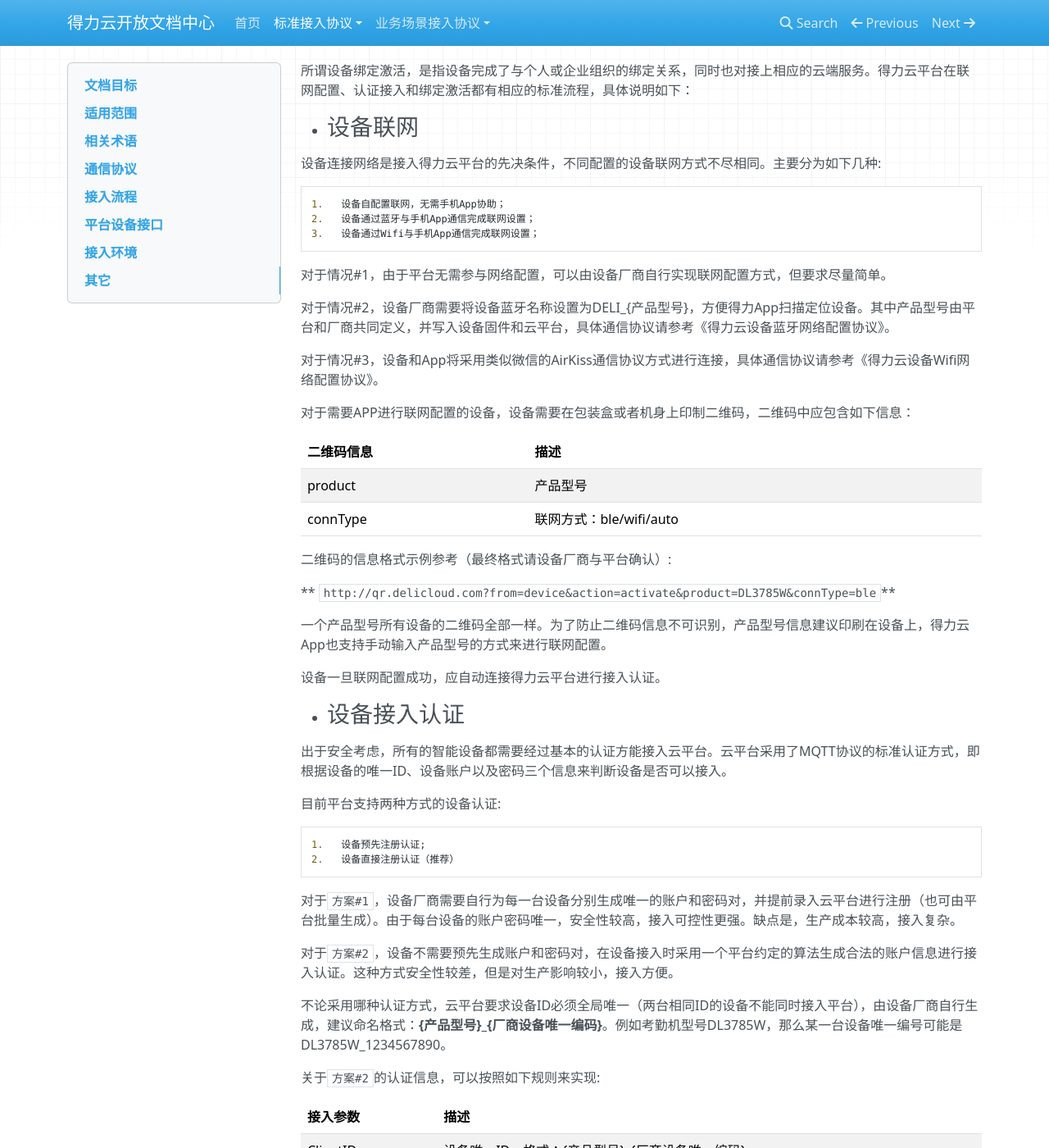
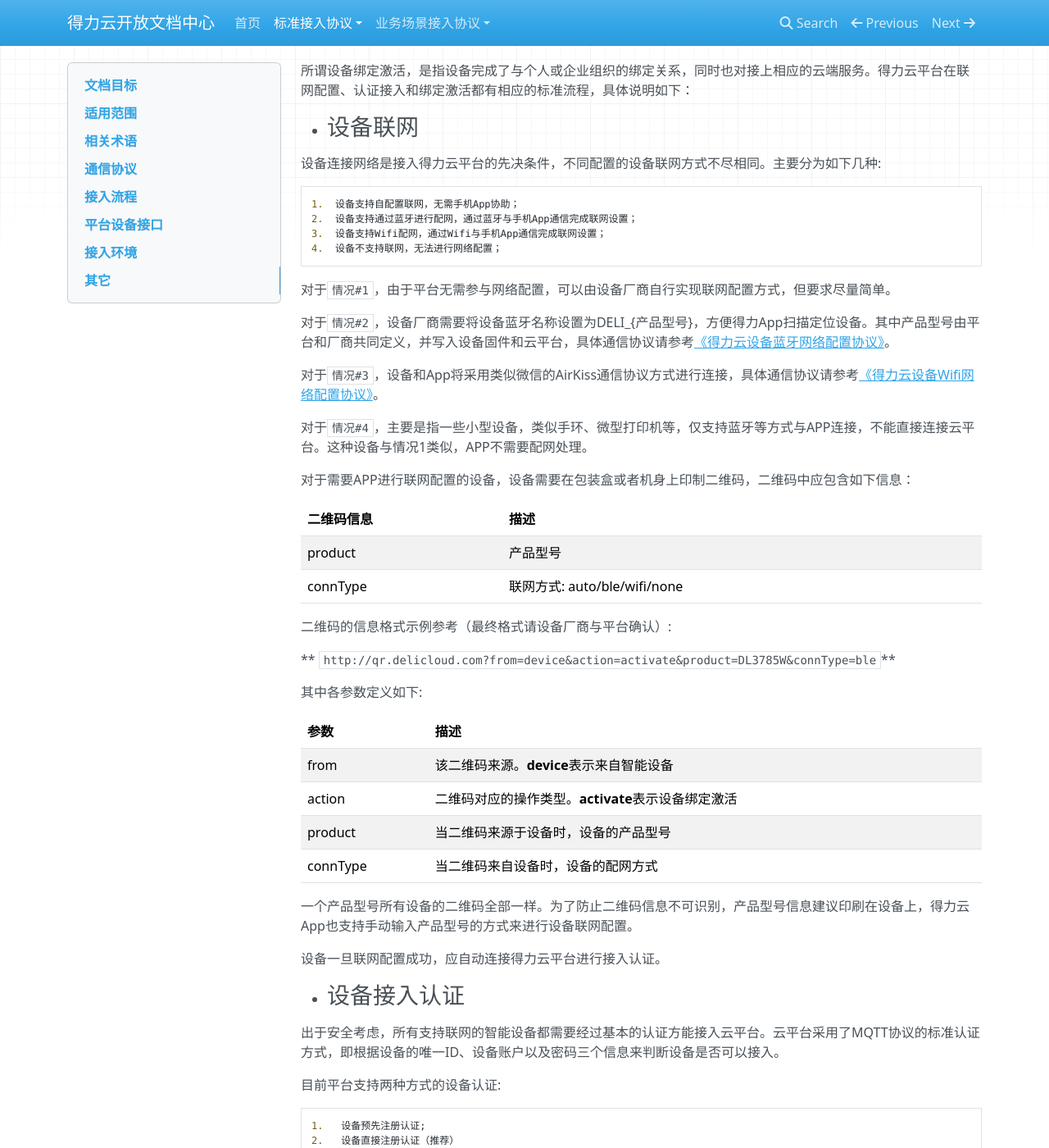
Before and after one commit to nbdeliyun/delicloud-docs, an MkDocs documentation site: the page built from docs/general/device/index.md, in a window 1280 px wide and 1400 px high, scrolled down 1556 px. Shown: the whole window at 82% size. Built offline with MkDocs 1.6.1, drawn with Linux system fonts in a browser that asks for light colours; nearby versions of some CDN libraries; old or Windows-style settings are respelled for this version of MkDocs; some of the changed text lies outside the part shown.

Commit message:
update device doc

````diff
--- a/docs/general/device/index.md
+++ b/docs/general/device/index.md
@@ -40,35 +40,47 @@ MQTT客户端连接库可参考[链接](https://github.com/mqtt/mqtt.github.io/w
 
 设备连接网络是接入得力云平台的先决条件，不同配置的设备联网方式不尽相同。主要分为如下几种:
 
-    1.   设备自配置联网，无需手机App协助；
-    2.   设备通过蓝牙与手机App通信完成联网设置；
-    3.   设备通过Wifi与手机App通信完成联网设置；
+    1.  设备支持自配置联网，无需手机App协助；
+    2.  设备支持通过蓝牙进行配网，通过蓝牙与手机App通信完成联网设置；
+    3.  设备支持Wifi配网，通过Wifi与手机App通信完成联网设置；
+    4.  设备不支持联网，无法进行网络配置；
 
-对于情况#1，由于平台无需参与网络配置，可以由设备厂商自行实现联网配置方式，但要求尽量简单。
+对于`情况#1`，由于平台无需参与网络配置，可以由设备厂商自行实现联网配置方式，但要求尽量简单。
 
-对于情况#2，设备厂商需要将设备蓝牙名称设置为DELI_{产品型号}，方便得力App扫描定位设备。其中产品型号由平台和厂商共同定义，并写入设备固件和云平台，具体通信协议请参考《得力云设备蓝牙网络配置协议》。
+对于`情况#2`，设备厂商需要将设备蓝牙名称设置为DELI_{产品型号}，方便得力App扫描定位设备。其中产品型号由平台和厂商共同定义，并写入设备固件和云平台，具体通信协议请参考[《得力云设备蓝牙网络配置协议》](../../general/network/ble/index.md)。
 
-对于情况#3，设备和App将采用类似微信的AirKiss通信协议方式进行连接，具体通信协议请参考《得力云设备Wifi网络配置协议》。
+对于`情况#3`，设备和App将采用类似微信的AirKiss通信协议方式进行连接，具体通信协议请参考[《得力云设备Wifi网络配置协议》](../../general/network/wifi/index.md)。
+
+对于`情况#4`，主要是指一些小型设备，类似手环、微型打印机等，仅支持蓝牙等方式与APP连接，不能直接连接云平台。这种设备与情况1类似，APP不需要配网处理。
 
 对于需要APP进行联网配置的设备，设备需要在包装盒或者机身上印制二维码，二维码中应包含如下信息：
 
 |二维码信息|描述|
 |---|---|
 |product|产品型号|
-|connType|联网方式：ble/wifi/auto|
+|connType|联网方式: auto/ble/wifi/none|
 
 二维码的信息格式示例参考（最终格式请设备厂商与平台确认）:
 
 ** `http://qr.delicloud.com?from=device&action=activate&product=DL3785W&connType=ble `**
 
-一个产品型号所有设备的二维码全部一样。为了防止二维码信息不可识别，产品型号信息建议印刷在设备上，得力云App也支持手动输入产品型号的方式来进行联网配置。
+其中各参数定义如下:
+
+|参数|描述|
+|----|----|
+|from|该二维码来源。**device**表示来自智能设备|
+|action|二维码对应的操作类型。**activate**表示设备绑定激活|
+|product|当二维码来源于设备时，设备的产品型号|
+|connType|当二维码来自设备时，设备的配网方式|
+
+一个产品型号所有设备的二维码全部一样。为了防止二维码信息不可识别，产品型号信息建议印刷在设备上，得力云App也支持手动输入产品型号的方式来进行设备联网配置。
 
 设备一旦联网配置成功，应自动连接得力云平台进行接入认证。
 
 
 - ### 设备接入认证
 
-出于安全考虑，所有的智能设备都需要经过基本的认证方能接入云平台。云平台采用了MQTT协议的标准认证方式，即根据设备的唯一ID、设备账户以及密码三个信息来判断设备是否可以接入。
+出于安全考虑，所有支持联网的智能设备都需要经过基本的认证方能接入云平台。云平台采用了MQTT协议的标准认证方式，即根据设备的唯一ID、设备账户以及密码三个信息来判断设备是否可以接入。
 
 目前平台支持两种方式的设备认证:
 
@@ -79,7 +91,7 @@ MQTT客户端连接库可参考[链接](https://github.com/mqtt/mqtt.github.io/w
 
 对于`方案#2`，设备不需要预先生成账户和密码对，在设备接入时采用一个平台约定的算法生成合法的账户信息进行接入认证。这种方式安全性较差，但是对生产影响较小，接入方便。
 
-不论采用哪种认证方式，云平台要求设备ID必须全局唯一（两台相同ID的设备不能同时接入平台），由设备厂商自行生成，建议命名格式：**{产品型号}_{厂商设备唯一编码}**。例如考勤机型号DL3785W，那么某一台设备唯一编号可能是DL3785W_1234567890。
+不论采用哪种认证方式，云平台要求设备ID必须全局唯一（两台相同ID的设备不能同时接入平台），由设备厂商自行生成，建议命名格式：** {产品型号}_{厂商设备唯一SN编码} **。例如考勤机型号DL3785W，那么某一台设备唯一编号则建议是DL3785W_1234567890。
 
 关于`方案#2`的认证信息，可以按照如下规则来实现:
 
@@ -91,12 +103,12 @@ MQTT客户端连接库可参考[链接](https://github.com/mqtt/mqtt.github.io/w
 
 其中产品密钥是由云平台注册产品型号时生成，并提供给设备厂商。每个不同的产品型号，生成的产品密钥不同，是一一对应的关系。
 
-接入认证通过后，应同时进行时间同步和设备信息注册操作，后续第三章会讲到具体操作指令。
+** 对于本身不支持连接互联网的设备，由APP与设备之间根据相应的连接协议进行接入认证，具体协议待定。**
 
 
 - ### 设备绑定激活
 
-通常来讲，所有接入得力云的智能设备都应完成设备绑定激活，才能投入使用。绑定激活操作由得力App操作完成，设备端不需要直接参与，但设备应通过某种方式告知用户APP设备的ID。
+通常来讲，所有接入得力云的智能设备都应完成设备绑定激活，才能投入使用。绑定激活操作由得力App操作完成，设备端不需要直接参与，但设备应通过某种方式告知用户APP设备的ClientID。
 
 **(1)对于自配置联网的设备，可通过以下两种方式告知APP设备ID信息:**
 
@@ -112,13 +124,13 @@ MQTT客户端连接库可参考[链接](https://github.com/mqtt/mqtt.github.io/w
 |二维码信息|描述|
 |----|----|
 |product|产品型号|
-|conntype|auto|
+|conntype|配网方式，auto表示自配置|
 |device|设备ID|
-|status|设备状态，包括未联网（-1）、接入平台成功（0）、接入失败（1）、已绑定（2）|
+|status|设备状态。包括未联网（-1）、接入平台成功（0）、接入失败（1）、已绑定（2）|
 |error|更多错误描述信息，设备自定义|
 |group|绑定组织ID，可选|
 
-设备接入平台如果成功，设备可以主动通过接口查询设备绑定状态，如果已绑定，可以将group信息填充到二维码中，设备本地不建议存储任何绑定信息，以免造成数据不一致。
+设备接入平台如果成功，设备可以选择主动通过接口查询[指令102](#102)查询设备绑定状态，如果已绑定，可以将group信息填充到二维码中。设备本地不建议存储任何绑定信息，以免造成数据不一致。
 
 生成二维码示例(一台已绑定组织ID为1000的设备):
 
@@ -126,24 +138,22 @@ MQTT客户端连接库可参考[链接](https://github.com/mqtt/mqtt.github.io/w
 
 **(2)对于通过与App进行蓝牙或者Wifi通信的设备: **
 
-由于其二维码只存储静态信息，设备ID以及状态信息可通过相应的通信协议交互完成。具体数据交互协议包括在《得力云设备蓝牙网络配置协议》和《得力云设备Wifi网络配置协议》。
-
+由于其二维码只存储静态信息，设备ID以及状态信息可通过相应的网络通信协议交互完成。
 
 - ### 设备主题订阅
 
-设备在绑定成功后，需要订阅设备产品相关的主题消息（Topic），以便平台向设备发送消息。设备在接入平台后，平台会自动会为该设备订阅一个唯一的主题，用于点对点的设备通信。除此之外，设备还可以订阅以下几个全局主题:
+设备在绑定成功后，需要订阅设备产品相关的主题消息（Topic），以便平台向设备发送消息。设备在接入平台后，平台会自动会为该设备订阅一个唯一的主题，用于点对点的设备通信（设备无需主动订阅）。除此之外，设备还可以订阅以下几个全局主题:
 
 |主题|描述|
 |----|----|
-|{产品类型}|一种业务类型产品的全局消息，例如所有考勤机，定义一个产品类型KQ。|
-|{产品类型}/{产品型号}|一种业务类型产品下某个具体产品型号的全局消息，例如考勤机的某个产品型号DL3785W|
+|{产品类型}|一种业务类型产品的全局消息，例如所有考勤机，定义一个产品类型主题**KQ**。|
+|{产品类型}/{产品型号}|一种业务类型产品下某个具体产品型号的全局消息，例如考勤机的某个产品型号DL3785W可订阅主题**KQ/DL3785W**|
 
+除以上主题外，设备无需订阅其他主题，平台设备网关也会拒绝设备订阅。
 
-除以上主题外，其他主题平台设备网关将拒绝设备订阅。
+产品类型与产品型号都是由云平台生成并提供给设备生产商，生产商直接固化该信息到设备程序或配置中即可。
 
-产品类型与产品型号类似，都是由云平台生成并提供给设备生产商，生产商直接固化该信息到设备程序或配置中即可。
-
-设备订阅了以上两个主题，则平台可以针对某种产品类型或者产品类型下的某个具体产品型号发送全局广播消息，以应对某些特殊场景的需求，例如升级。
+设备订阅了以上两个主题，则平台可以针对某种产品类型或者产品类型下的某个具体产品型号发送全局广播消息，以应对某些特殊场景的需求，例如升级通知。
 
 设备订阅成功后，即可根据MQTT协议接口规则接收异步消息响应，具体消息响应格式将再第三章说明。
 
@@ -152,19 +162,17 @@ MQTT客户端连接库可参考[链接](https://github.com/mqtt/mqtt.github.io/w
 
 设备在接入平台之后，可以根据实际业务流程向平台网关发布消息，设备发布主题统一定为**`device`**, 平台会根据接收消息的具体操作指令进行处理或者转发。
 
-
 ## 平台设备接口
 
-除了设备业务相关的数据通信接口之外，设备还有一些通用的与业务不相关的平台接口需求，例如设备接入、设备信息查询、设备开关、解绑、应用消息推送等等。平台为此定义了一系列的接口，特说明如下。
-
+设备可通过平台提供的一系列接口指令与平台以及云端应用服务进行通信完成设备的相关业务操作，包括设备通用消息指令、平台通用消息指令以及设备应用交互指令三个部分。
 
 - ### 消息格式
 
-为了便于开发和管理，平台为所有开放接口约定了统一的数据交换格式。首先，按照MQTT通信协议的设计，所有的消息都应有消息主题（Topic name），这里我们约定所有得力云平台设备接口的主题都是device。附MQTT数据包格式如下：
+为了便于开发和管理，平台为所有开放接口约定了统一的数据交换格式。首先，按照MQTT通信协议的设计，所有的消息都应有消息主题（Topic name），这里我们约定所有得力云平台设备接口的主题都是**device**。附MQTT数据包格式如下：
 
 ![](img/image003.png)
 
-平台自定义数据格式都通过MQTT数据包的Payload消息体部分来设计。所有发送和接收到的Payload消息体都是以JSON数据格式存储的字符串，编码格式统一为UTF-8。数据格式如下:
+平台自定义数据格式都通过MQTT数据包的Payload消息体部分来设计。所有发送和接收到的Payload消息体都是以JSON数据格式存储的字符串，编码格式统一为**UTF-8**。数据格式如下:
 
 ``` json
     {
@@ -190,15 +198,15 @@ MQTT客户端连接库可参考[链接](https://github.com/mqtt/mqtt.github.io/w
 |data|具体的消息内容，JSON数据格式|
 
 
-对于一次完整的消息请求和响应的流程，默认情况下`mid`应相同，请求的`from`和`to`应和响应的`to`和`from`一一对应。另外，data字段中响应部分应包含响应结果成功与否。
+对于一次完整的消息请求和响应的流程，默认情况下`mid`应相同，请求的`from`和`to`应和响应的`to`和`from`一一对应。另外，`data`字段中响应部分应包含响应错误码和错误描述信息等。
 
 下面就目前开放的所有指令进行具体说明。注意，以下指令并非全部需要支持，设备应根据业务实际情况进行支持，设备厂商应告知平台可以支持的指令列表。
 
 
 - ### 设备通用指令
 
-以下指令是由设备端主动向平台发起的指令集，设备通过该指令集请求平台数据或通知平台设备状态数据，该指令集所有指令以1开头。
-针对平台响应，data字段统一格式如下:
+以下指令是由设备端主动向平台发起的指令集，设备通过该指令集请求平台数据或通知平台设备状态数据，该指令集所有指令以**1**开头。
+针对平台响应，`data`字段统一格式如下:
 
 ``` json
 {
@@ -211,19 +219,18 @@ MQTT客户端连接库可参考[链接](https://github.com/mqtt/mqtt.github.io/w
 }
 ```
 
-其中`code`表示响应错误码（错误码定义见5.1），如果响应失败，`msg`将包含错误的具体原因信息。
-
+其中`code`表示[平台响应错误码](#platform_error), 如果响应失败，`msg`将包含错误的具体原因信息。
 
 
 + #### <span id="100">时间同步100</span>
 
-设备接入成功后需要进行时间同步，以保证本地时间的准确性。生产商可选择得力云的NTP服务(例如time.delicloud.com)或公共的NTP服务皆可。当然，也可以直接通过该指令进行同步。
+设备接入成功后需要进行时间同步，以保证本地时间的准确性。
 
 请求消息示例如下:
 
 ``` json
 {
-    "mid": “123456”,
+    "mid": "123456",
     "from": "设备ID",
     "time": 0,
     "action": 100
@@ -244,11 +251,12 @@ MQTT客户端连接库可参考[链接](https://github.com/mqtt/mqtt.github.io/w
 }
 ```
 
-设备可直接使用响应中的time作为本地时间，精确到秒。
+设备可直接使用响应中的time作为本地时间，精确到秒。如果设备对时间精度有要求，也可以选择得力云的NTP服务(time.delicloud.com)或公共的NTP服务。
 
 + #### <span id="101">设备信息更新101</span>
 
-设备接入成功后，可以通过该指令更新设备在云平台的一些基本信息。如果设备无信息更新，可不调用。
+设备接入成功后，建议立刻调用该指令告知平台设备相关的信息，后续设备信息发生变化时，也应通过该指令更新设备信息到平台。
+
 请求消息示例如下:
 
 ``` json
@@ -259,6 +267,7 @@ MQTT客户端连接库可参考[链接](https://github.com/mqtt/mqtt.github.io/w
     "action": 101,
     "data": {
         "name": "设备名称",
+        "product_version": "1.0",
         "properties": {
             "p1": "val1",
             "p2": "val2"
@@ -267,17 +276,18 @@ MQTT客户端连接库可参考[链接](https://github.com/mqtt/mqtt.github.io/w
 }
 ```
 
-其中data部分的各属性说明如下:
+其中`data`部分的各属性说明如下:
 
 |属性|描述|
 |----|----|
-|name|设备自定义名称或空|
+|name|设备名称或空|
+|product_version|设备产品固件版本号|
 |properties|每台设备独特的一些属性参数，设备根据实际情况写入。设备信息中额外属性properties根据设备实际情况填写，如果没有，可不填。|
 
 平台响应消息数据格式与[指令100](#100)类似:
 ```json
 {
-    "mid": “123456”,
+    "mid": "123456",
     "from": "system",
     "time": 1502867044,
     "action": 101,
@@ -295,17 +305,13 @@ MQTT客户端连接库可参考[链接](https://github.com/mqtt/mqtt.github.io/w
 
 ```json
 {
-    "mid": “123456”,
+    "mid": "123456",
     "from": "设备ID",
     "time": 1502867086,
-    "action": 102,
-    "data": {
-        "product_version": "1.0"
-    }
+    "action": 102
 }
 ```
-请求参数`product_version`代表当前设备固件版本。响应消息数据格式:
-
+响应消息数据格式:
 ```json
 {
     "mid": "123456",
@@ -327,22 +333,20 @@ MQTT客户端连接库可参考[链接](https://github.com/mqtt/mqtt.github.io/w
 
 |属性|描述|
 |----|----|
-|status|0锁定、1正常|
+|status|设备状态: 0锁定、1正常|
 |group_id|设备已绑定组织ID，如果未绑定，则为空|
-|product_version|平台产品固件最新版本|
+|product_version|设备产品固件最新版本|
 |last_access|上次接入时间（精确到秒), 初次接入为0|
 
+注意： 如果`group_id`信息为空或者与本地缓存的`group_id`信息不一致，可能是平台已解绑该设备，此时设备应及时清理所有本地业务数据，恢复出厂数据状态。
 
-如果`group_id`信息为空或者与本地缓存的`group_id`信息不一致，可能是平台已解绑该设备，此时设备应及时清理所有本地业务数据，恢复出厂数据状态。
-
-如果平台固件版本与本地版本不一致，设备应主动查询平台最新固件版本信息并更新固件程序。
+另外，如果平台固件版本与本地版本不一致，设备应通过[指令103](#103)主动查询平台最新固件版本信息进行升级。
 
 
 + #### <span id="103">固件版本查询103</span>
 
-通过该指令，设备可以查询平台目前该设备所属产品型号的最新固件版本信息，以及固件文件下载地址等。
+通过该指令，设备可以查询目前该设备所属产品型号的最新固件版本信息以及固件文件下载地址等。
 请求消息示例如下:
-
 ```json
 {
     "mid": "123456",
@@ -351,12 +355,10 @@ MQTT客户端连接库可参考[链接](https://github.com/mqtt/mqtt.github.io/w
     "action": 103
 }
 ```
-
 响应消息数据格式:
-
 ```json
 {
-    "mid": “123456”,
+    "mid": "123456",
     "from": "system",
     "time": 1502867086,
     "action": 103,
@@ -379,12 +381,11 @@ MQTT客户端连接库可参考[链接](https://github.com/mqtt/mqtt.github.io/w
 |file_path|固件最新升级文件下载地址|
 |checksum|固件升级文件的MD5完整性校验值|
 
-设备根据本地版本比较决定是否需要升级，如果需要，则通过`file_path`给定的路径下载文件升级即可。另外，为了降低集中并发压力过大，**一个产品型号所有设备不要同一时刻启动升级操作**，建议在某个时间段进行随机生成一个升级启动时间，例如凌晨0点-2点，按照0-7200秒随机。
+设备根据本地版本比较决定是否需要升级，如果需要，则通过`file_path`给定的路径下载文件升级。为了避免集中并发压力过大，**一个产品型号所有设备不要同一时刻启动升级文件下载操作**，建议在某个时间段进行随机生成一个下载启动时间，例如凌晨0点-2点，按照0-7200秒随机。文件下载成功后，应进行本地MD5校验，防止文件损坏造成设备升级失败。
 
-另外，平台也可以主动向设备广播固件新版本变更通知, 参考平台“**固件升级通知**”指令。
+另外，平台也可以主动向设备广播固件新版本变更通知, 参考固件升级通知[指令202](#202)。
 
-注意，由于下载升级文件时采用的HTTP协议，为了避免网络不好无法下载，应采用[HTTP通用的断点续传下载方案](https://www.w3.org/Protocols/rfc2616/rfc2616-sec3.html#sec3.12)。
-
+注意，由于下载升级文件时采用的HTTP协议，为了避免网络不佳造成无法下载，建议采用[HTTP通用的断点续传下载方案](https://www.w3.org/Protocols/rfc2616/rfc2616-sec3.html#sec3.12)。
 
 
 + #### <span id="104">设备主动解绑104</span>
@@ -417,7 +418,7 @@ MQTT客户端连接库可参考[链接](https://github.com/mqtt/mqtt.github.io/w
 
 + #### 设备异常报警105
 
-通过该指令设备可向平台主动进行设备系统级别的（非业务级别的）异常报警。平台会将设备报警消息推送给设备管理员。
+通过该指令设备可向平台主动进行设备**系统级别**的（非业务级别的）异常报警。平台会将设备报警消息推送给设备管理员。
 请求消息示例如下:
 ```json
 {
@@ -436,8 +437,8 @@ MQTT客户端连接库可参考[链接](https://github.com/mqtt/mqtt.github.io/w
 
 - ### 平台通用指令
 
-以下指令是由平台主动发起请求到设备的指令集，通过该指令集可远程控制设备以及获取设备数据。该指令集指令以2开头。
-其中，如果由用户发起的平台指令，消息体中from字段定义为用户ID，设备响应时也应将消息体to字段定义为该用户ID。另外，数据响应格式与3.2章节相同:
+以下指令是由平台主动发起请求到设备的指令集，通过该指令集可远程控制设备以及获取设备数据。该指令集指令以**2**开头。
+其中，如果由用户发起的平台指令，消息体中`from`字段定义为用户ID，设备响应时也应将消息体`to`字段定义为该用户ID。数据响应格式如下:
 ```json
 {
     "mid": "123456",
@@ -532,7 +533,7 @@ MQTT客户端连接库可参考[链接](https://github.com/mqtt/mqtt.github.io/w
     }
 }
 ```
-设备收到该通知后，如果判断需要升级，应通过[指令103](#103)查询升级版本信息，并根据随机升级时间策略进行升级，不可同一时间同时升级，以免造成服务器升级压力过大。
+设备收到该通知后，如果判断版本不一致需要升级，应通过[指令103](#103)查询升级版本信息，并根据随机升级时间策略进行下载升级文件。
 
 + #### <span id="203">组织绑定通知203</span>
 
@@ -564,7 +565,7 @@ MQTT客户端连接库可参考[链接](https://github.com/mqtt/mqtt.github.io/w
 通知消息格式如下:
 ```json
 {
-    "mid": “123456”,
+    "mid": "123456",
     "from": "用户ID",
     "time": 1502867086,
     "action": 204,
@@ -599,9 +600,7 @@ MQTT客户端连接库可参考[链接](https://github.com/mqtt/mqtt.github.io/w
     }
 }
 ```
-其中`status`为0表示用户正在进行授权待确认状态（例如用户已扫描二维码），1则表示用户确认授权成功，2表示授权失败。在`status`为0时，不返回`expire`和`token`信息。
-
-注意：**`status`为0的状态并不一定存在，视实际业务场景而定**。
+其中`status`为0表示用户已扫码待确认状态，1则表示用户确认授权成功，其它表示授权失败。在`status`为0时，不返回`expire`和`token`信息。
 
 
 - ### 设备应用交互指令
@@ -610,7 +609,7 @@ MQTT客户端连接库可参考[链接](https://github.com/mqtt/mqtt.github.io/w
 
 + #### <span id="300">设备推送消息到应用300</span>
 
-所有设备发布到云端应用的消息均通过该指令来完成，平台将负责根据to字段代表的应用服务ID来进行消息转发。
+所有设备发布到云端应用的消息均通过该指令来完成。平台收到该指令消息后，会进行预处理并转发到云端应用。
 请求消息示例如下:
 ```json
 {
@@ -626,7 +625,7 @@ MQTT客户端连接库可参考[链接](https://github.com/mqtt/mqtt.github.io/w
 ```
 其中，`to`表示目标应用服务ID，如果为空，则发送给当前绑定的所有应用服务。另外，`data`字段中`cmd`和`payload`为固定参数，`cmd`表示具体的业务类型，`payload`则表示自定义的请求参数。
 
-消息会经过平台验证，然后由平台转发给目标应用。如果平台验证消息失败，会给出如下响应:
+如果平台验证消息失败，会停止消息转发并直接返回如下响应:
 ```json
 {
     "mid": "123456",
@@ -645,7 +644,7 @@ MQTT客户端连接库可参考[链接](https://github.com/mqtt/mqtt.github.io/w
 
 + #### <span id="301">应用推送消息到设备301</span>
 
-所有云端应用服务发布到设备的消息在经过平台验证通过后（具体流程见应用通信协议），都会由平台通过该指令来完成消息转发到设备。其中`from`字段表示发送消息的云端应用ID。
+所有云端应用服务发布到设备的消息在经过平台验证通过后，都会由平台通过该指令来完成消息转发到设备。其中`from`字段表示发送消息的云端应用ID。
 
 平台转换后的请求消息格式如下:
 ```json
@@ -681,6 +680,8 @@ MQTT客户端连接库可参考[链接](https://github.com/mqtt/mqtt.github.io/w
 }
 ```
 
+如果动态接入点配置接口访问失败，则采用默认配置进行连接。
+
 ## 其它
 
 - ### <span id="platform_error">平台统一错误码</span>
@@ -697,11 +698,10 @@ MQTT客户端连接库可参考[链接](https://github.com/mqtt/mqtt.github.io/w
 |105|请求方已被封禁|
 |106|不支持的操作指令|
 |107|设备未注册或未绑定|
+|200|设备报警码：设备升级失败|
+|201|设备报警码：设备日志上传失败|
+|202|设备报警码：设备硬件异常|
 
-
-- ### 设备报警错误码
-
-待补充
 
 
 - ### 更新日志
--- a/mkdocs.yml
+++ b/mkdocs.yml
@@ -9,6 +9,9 @@ pages:
       - 设备标准接入协议: general/device/index.md
       - 应用标准接入协议: general/app/index.md
       - JSSDK API接口说明: general/jssdk/index.md
+      - 网络配置协议:
+        - 蓝牙设备网络配置协议: general/network/ble/index.md
+        - Wifi设备网络配置协议: general/network/wifi/index.md
     - 业务场景接入协议:
       - 云考勤接入协议:  business/KQ/index.md
       - 智能会议笔接入协议: business/PPT/index.md
````
Also changed, not shown: other parts of docs/general/device/index.md (+4 -4 lines), docs/general/network/ble/index.md (added, +4 -0 lines), docs/general/network/wifi/index.md (added, +4 -0 lines).
